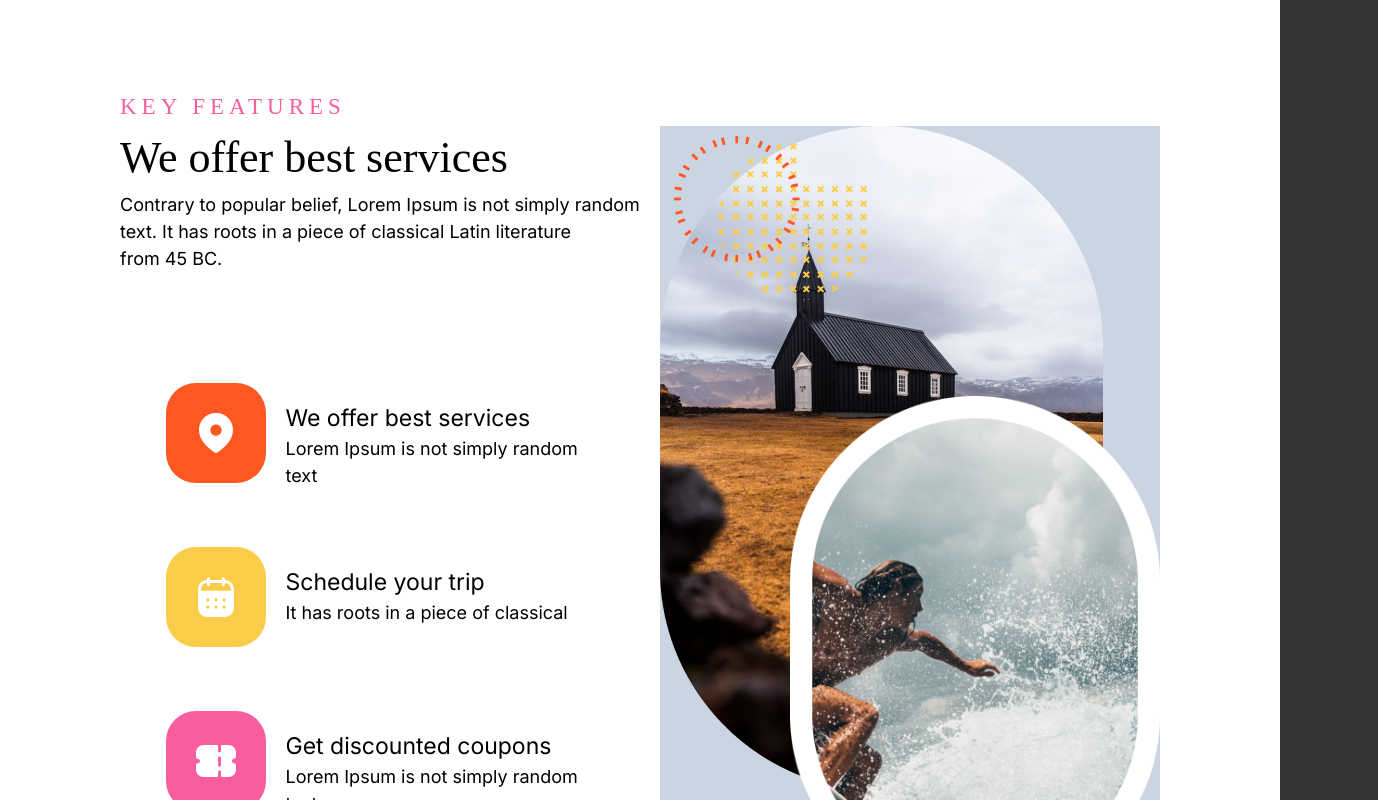
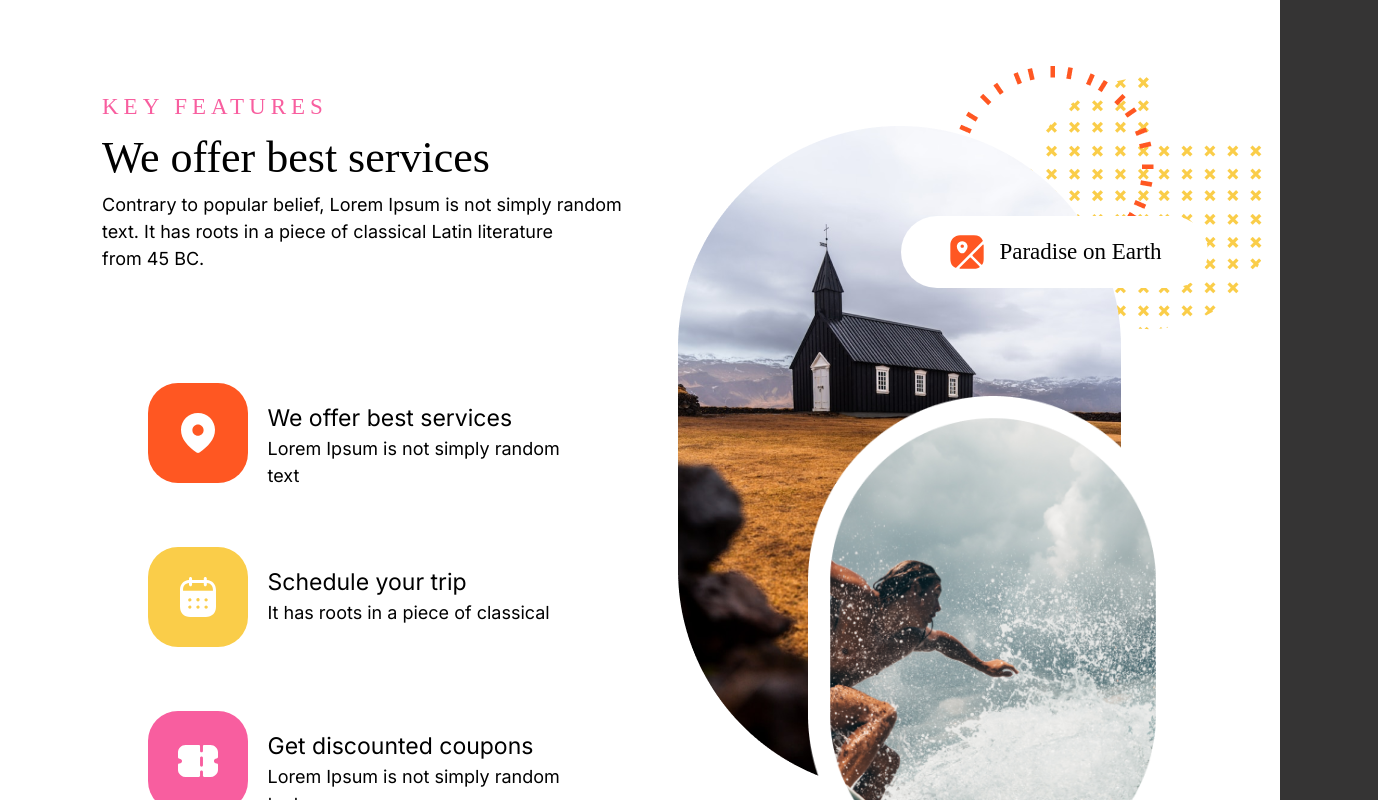
Before and after one commit to ahmedjs78/Travelgo, a React (Vite) app: page / in a window 1280 px wide. Shown: the part 3800-4600 px from the top of the page, 1378 px wide, since content can reach past the window. Built offline with nearby package versions, Linux system fonts and the light colour scheme; a web font is replaced by a local one.

Commit message:
finished section d

```diff
--- a/src/sectiond.jsx
+++ b/src/sectiond.jsx
@@ -1,7 +1,7 @@
 const Sectiond = () => {
     return(
         <>
-        <div className="secd-maincont mt-40 flex items-center  justify-center gap-15">
+        <div className="secd-maincont mt-40 flex items-center  justify-center gap-9">
             <div className="  w-[540px] h-[772px]">
                 <div className="max-h-[216px]  size-full">
                     <h3 className="text-[#F85E9F] font-['circular'] text-[23px] tracking-[5px]">KEY FEATURES</h3>
@@ -38,10 +38,11 @@ const Sectiond = () => {
                     </div>
                 </div>
             </div>
-            <div className=" relative  bg-slate-300 w-[500px] h-[700px] ">
-                <div ><img src="src\assets\sectiond\Rectangle 9.png" alt="" /></div>
-                <div className="absolute left-[130px] top-[270px]"><img src="src\assets\sectiond\Rectangle 10.png" alt="" /></div>
-                <div className="absolute top-[10px] right-[220px] z-[1]"><img src="src\assets\sectiond\BACKGROUND.png" alt="" /></div>
+            <div className=" relative w-[500px] h-[700px] ">
+                <div className="absolute z-[2]" ><img src="src\assets\sectiond\Rectangle 9.png" alt="" /></div>
+                <div className="absolute left-[130px] top-[270px] z-[2]"><img className="" src="src\assets\sectiond\Rectangle 10.png" alt="" /></div>
+                <div className="absolute top-[-60px] right-[-200px] z-[1] max-w-none "><img className="max-w-none z-[1]" src="src\assets\sectiond\BACKGROUND.png" alt="" /></div>
+                <div className="absolute max-w-[307px] max-h-[72px] z-[2] right-[-30px] top-[90px] size-full bg-white text-[#000] rounded-[40px] items-center justify-center flex gap-3"> <img src="src\assets\sectiond\map.11 1.svg" alt="" /> <button className="text-black font-['circular'] text-[23px]">Paradise on Earth</button></div>
             </div>
         </div>
         </>
```
Also changed, not shown: src/assets/sectiond/map.11 1.svg (added).
